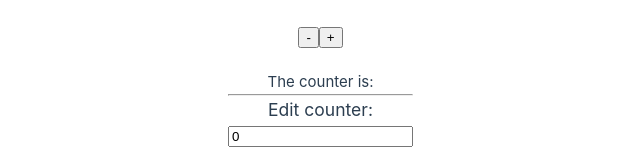
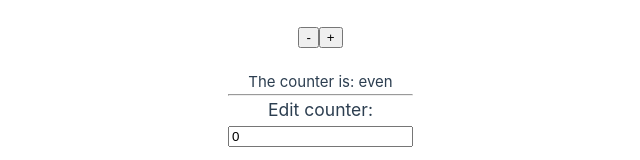
Before and after one commit to KayBeckmann/vue-messMeister, a Vue app: page / in a window 1280 px wide. Shown: the part 408-568 px from the top of the page, without its empty margins (227-867 px from the left). Built offline with nearby package versions, Linux system fonts and the light colour scheme.

Commit message:
Getters in wrong paranasies.

```diff
--- a/src/stores/counter.js
+++ b/src/stores/counter.js
@@ -15,9 +15,13 @@ export const useCounterStore = defineStore({
         this.count--
       }
     },
+  },
   getters:{
     oddOrEven(){
-        this.count % 2 === 0 ? "even" : "odd"
+      if(this.count % 2 === 0){
+        return "even"
+      }
+      return "odd"
     },
     oddOrEvenArrow: (state) => {
       if(state.count % 2 === 0){
@@ -27,5 +31,4 @@ export const useCounterStore = defineStore({
       }
     }
   }
-  }
 })
```
Lines whose indentation alone changed are shown as unchanged.
